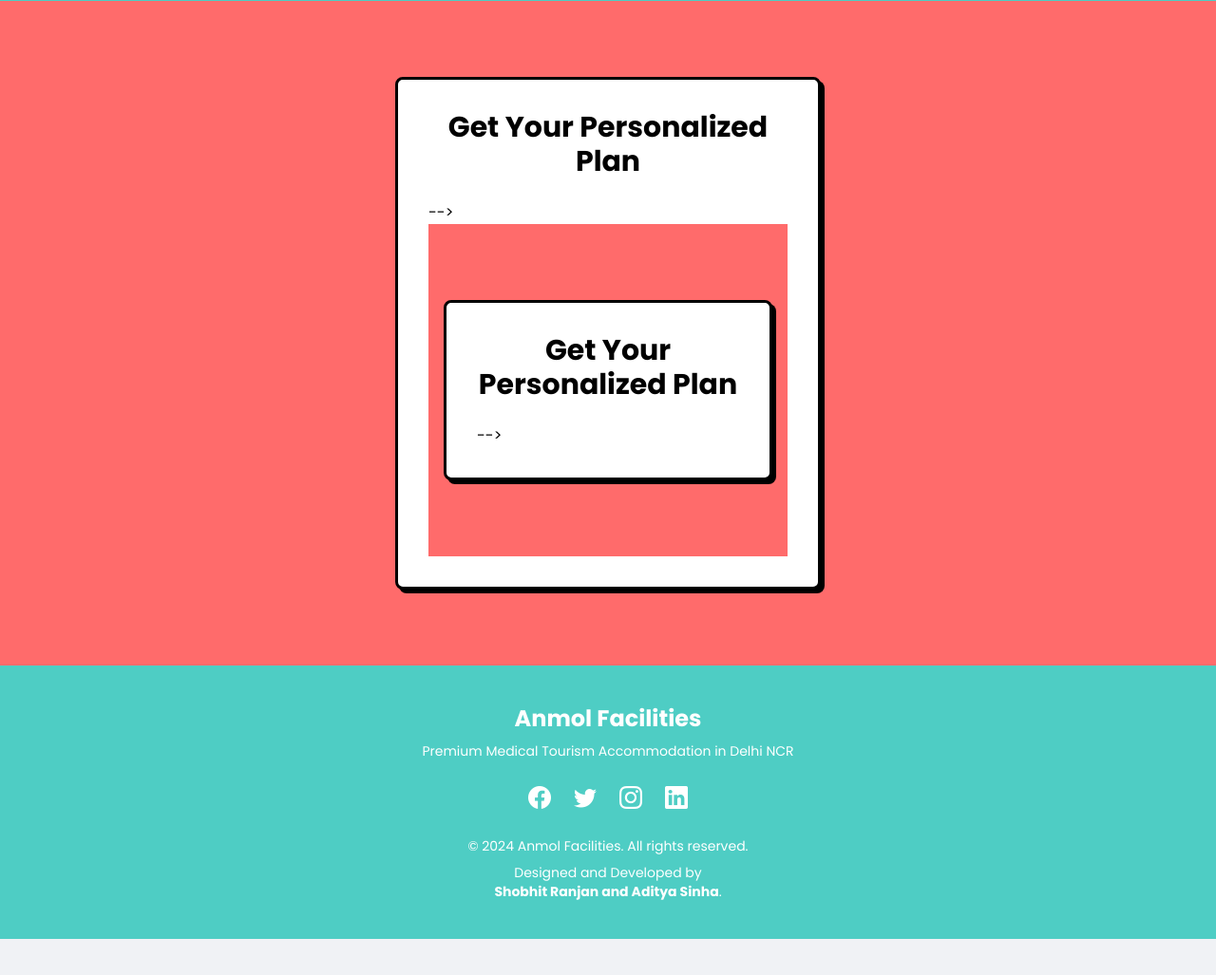
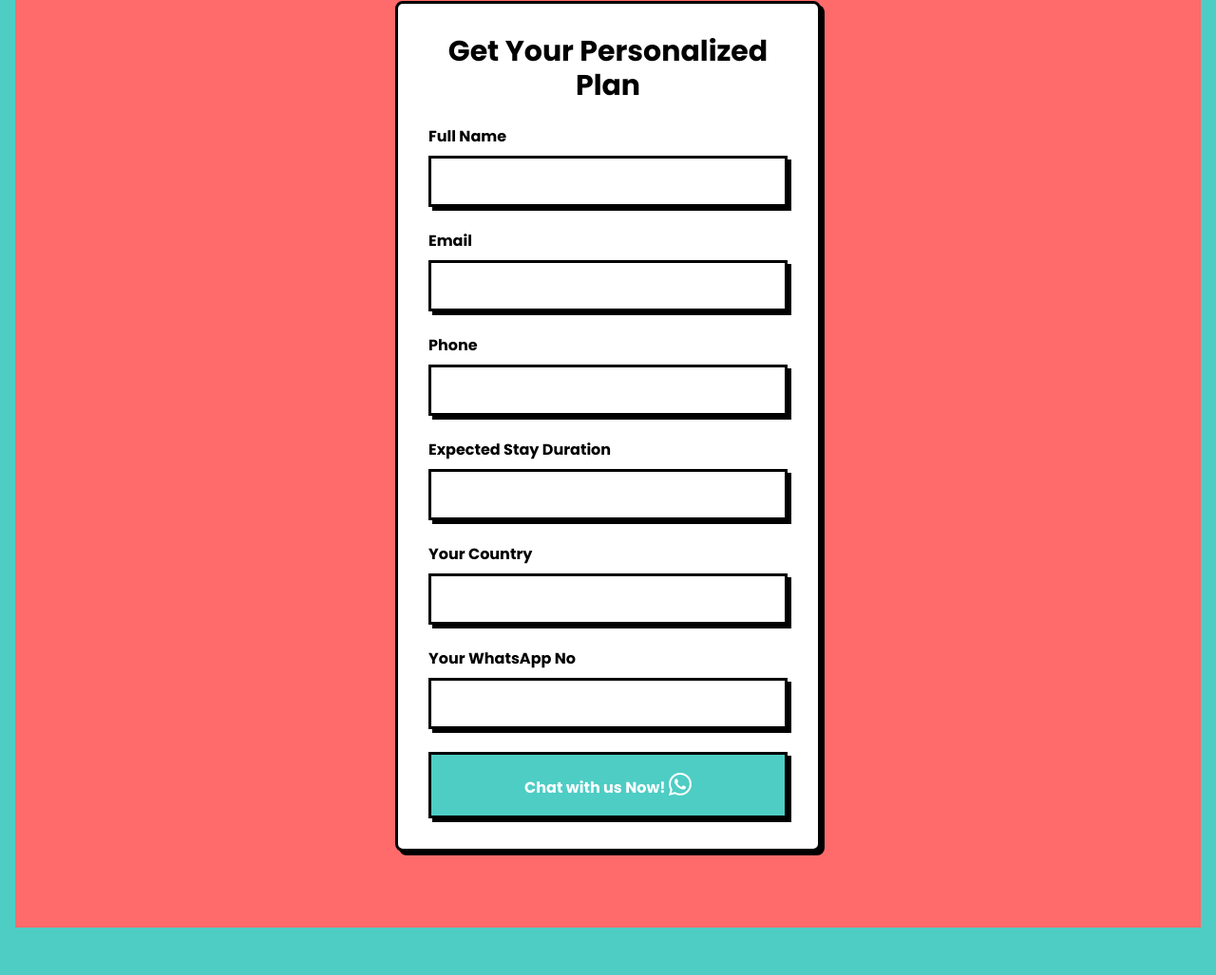
Before and after one commit to adityanation/Premium-Medical-Tourism-Accommodation-in-Delhi-NCR, a plain HTML site: page index.html in a window 1280 px wide. Shown: the part 1543-2570 px from the top of the page at 95% size. Before the commit the page ends 2532 px from the top, so only its background shows below. Drawn offline with nearby package versions, Linux system fonts and the light colour scheme.

Commit message:
Update index.html

```diff
--- a/index.html
+++ b/index.html
@@ -277,58 +277,70 @@
                     </div>
                 </div>
             </div>
-
-        </section>
             <section id="contact" class="py-20 px-4 bg-[#FF6B6B]">
     <div class="container mx-auto max-w-md">
-                <div class="bg-white p-8 neu-border rounded-lg">
-                    <h2 class="text-3xl font-bold text-center mb-6">Get Your Personalized Plan</h2>
-                    <form onsubmit="handleSubmit(event)" class="space-y-6"> -->
-<section id="contact" class="py-20 px-4 bg-[#FF6B6B]">
-            <div class="container mx-auto max-w-md">
-                <div class="bg-white p-8 neu-border rounded-lg">
-                    <h2 class="text-3xl font-bold text-center mb-6">Get Your Personalized Plan</h2>
-                    <form onsubmit="handleSubmit(event)" class="space-y-6"> -->
-<!--                         <section id="contact" class="py-20 px-4 bg-[#FF6B6B]">
-                            <div class="container mx-auto max-w-md">
         <div class="bg-white p-6 md:p-8 neu-border rounded-lg">
-                                    <h2 class="text-2xl md:text-3xl font-bold text-center mb-6">Get Your Personalized Plan</h2>
-                                    <form onsubmit="handleSubmit(event)" class="space-y-4 md:space-y-6">
+            <h2 class="text-2xl md:text-3xl font-bold text-center mb-6">
+                Get Your Personalized Plan
+            </h2>
+            <form id="contactForm" class="space-y-4 md:space-y-6">
                 <div>
                     <label class="block font-bold mb-2">Full Name</label>
-                            <input type="text" required class="w-full p-3 neu-border">
+                    <input type="text" id="name" required class="w-full p-3 neu-border">
                 </div>
                 <div>
                     <label class="block font-bold mb-2">Email</label>
-                            <input type="email" required class="w-full p-3 neu-border">
+                    <input type="email" id="email" required class="w-full p-3 neu-border">
                 </div>
                 <div>
                     <label class="block font-bold mb-2">Phone</label>
-                            <input type="tel" required class="w-full p-3 neu-border">
+                    <input type="tel" id="phone" required class="w-full p-3 neu-border">
                 </div>
                 <div>
                     <label class="block font-bold mb-2">Expected Stay Duration</label>
-                            <input type="text" required class="w-full p-3 neu-border">
+                    <input type="text" id="duration" required class="w-full p-3 neu-border">
                 </div>
                 <div>
                     <label class="block font-bold mb-2">Your Country</label>
-                            <input type="text" required class="w-full p-3 neu-border">
+                    <input type="text" id="country" required class="w-full p-3 neu-border">
                 </div>
                 <div>
-                            <label class="block font-bold mb-2">Your Whatsapp No </label>
-                            <input type="text" required class="w-full p-3 neu-border">
+                    <label class="block font-bold mb-2">Your WhatsApp No</label>
+                    <input type="text" id="whatsapp" required class="w-full p-3 neu-border">
                 </div>
-                        <a href="https://wa.me/+917678529793?text=Hi%2C%20I'm%20interested%20in%20the%20facilities%20provided%20by%20your%20company.%20Can%20we%20discuss%20more%3F"
-                   target="_blank"
-                   class="w-full block text-center bg-[#4ECDC4] text-white py-4 neu-border neu-button font-bold" >
-                   <span>Chat with us Now!     </span>
-
+                <button type="button" onclick="sendWhatsApp()"
+                        class="w-full block text-center bg-[#4ECDC4] text-white py-4 neu-border neu-button font-bold">
+                    <span>Chat with us Now!</span>
                     <i class="bi bi-whatsapp text-2xl"></i>
-                </a>
+                </button>
             </form>
         </div>
     </div>
 </section>
+
+<script>
+function sendWhatsApp() {
+    let name = document.getElementById("name").value;
+    let email = document.getElementById("email").value;
+    let phone = document.getElementById("phone").value;
+    let duration = document.getElementById("duration").value;
+    let country = document.getElementById("country").value;
+    let whatsapp = document.getElementById("whatsapp").value;
+
+    let message = `Hi, I'm interested in your services.%0A%0A
+    *Name:* ${name}%0A
+    *Email:* ${email}%0A
+    *Phone:* ${phone}%0A
+    *Expected Stay Duration:* ${duration}%0A
+    *Country:* ${country}%0A
+    *WhatsApp:* ${whatsapp}%0A
+    Can we discuss more?`;
+
+    let whatsappURL = `https://wa.me/+917678529793?text=${message}`;
+    window.open(whatsappURL, "_blank");
+}
+</script>
+
         <!-- Contact Form Section -->
         <!-- <section id="contact" class="py-20 px-4 bg-[#FF6B6B]">
             <div class="container mx-auto max-w-md">
```
Lines whose indentation alone changed are shown as unchanged.
